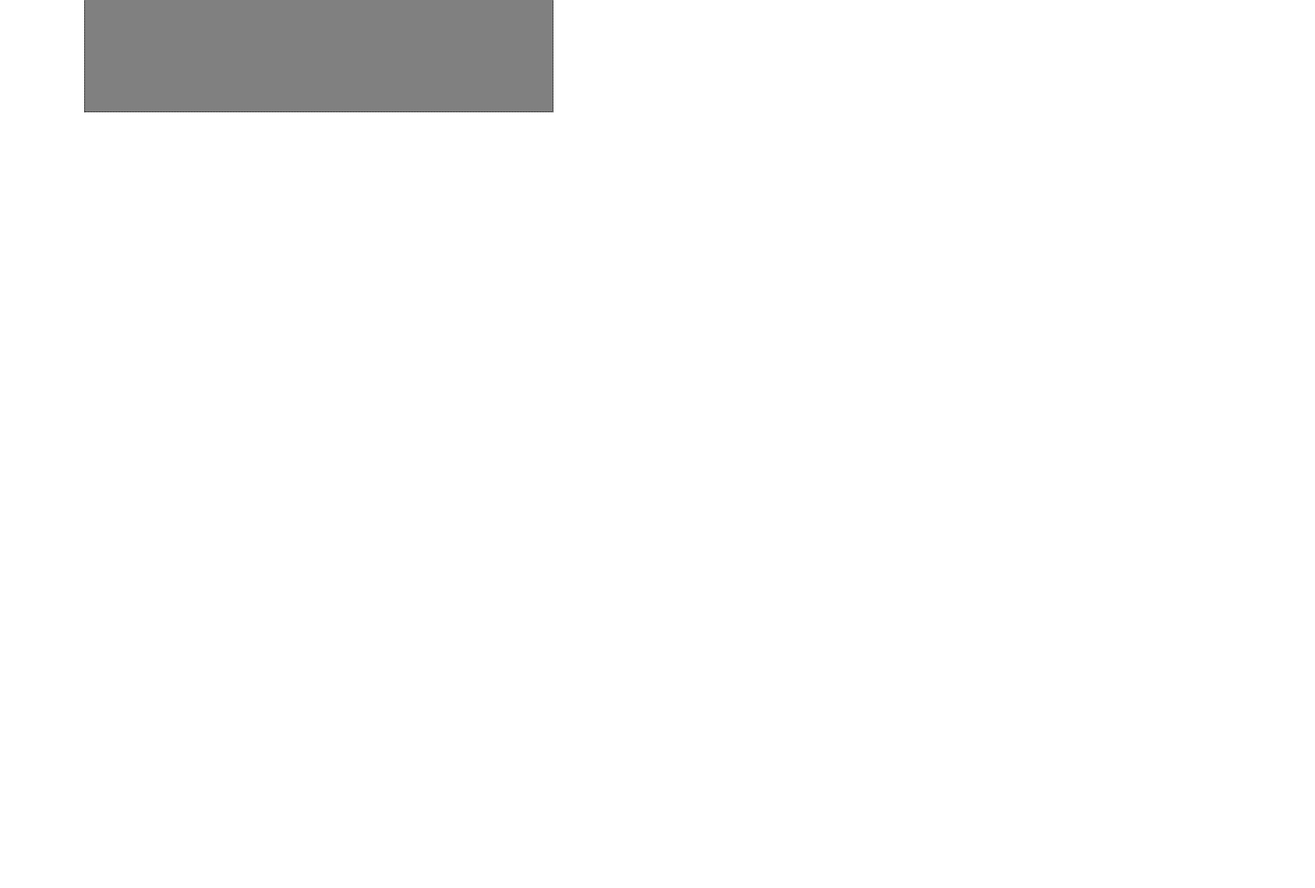
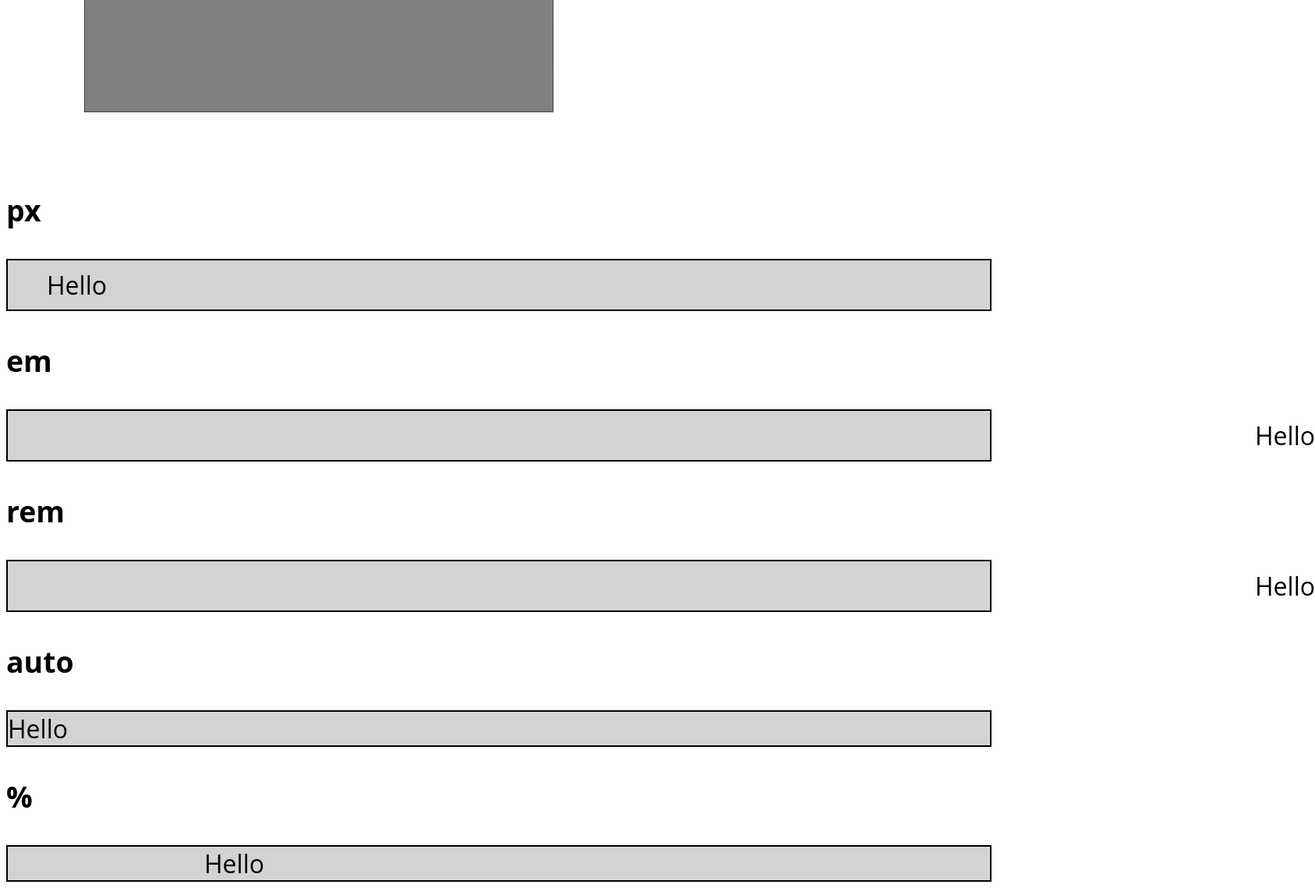
Before and after one commit to wangfeishine/web-learning, a plain HTML site: page html-css.html in a window 1280 px wide. Shown: the part 631-1770 px from the top of the page at 78% size, 1687 px wide, since content can reach past the window. Before the commit the page ends 875 px from the top, so only its background shows below. Drawn offline with Linux system fonts and the light colour scheme.

Commit message:
css unit change

```diff
--- a/html-css.html
+++ b/html-css.html
@@ -11,5 +11,37 @@
                 Hello
             </div>
         </div>
+
+        <h3>px</h3>
+        <div class="css-demo-unit">
+            <div id="css-demo-unit-px">
+                Hello
+            </div>
+        </div>
+        <h3>em</h3>
+        <div class="css-demo-unit">
+            <div id="css-demo-unit-em">
+                Hello
+            </div>
+        </div>
+        <h3>rem</h3>
+        <div class="css-demo-unit">
+            <div id="css-demo-unit-rem">
+                Hello
+            </div>
+        </div>
+        <h3>auto</h3>
+        <div class="css-demo-unit">
+            <div id="css-demo-unit-auto">
+                Hello
+            </div>
+        </div>
+        <h3>%</h3>
+        <div class="css-demo-unit">
+            <div id="css-demo-unit-percent">
+                Hello
+            </div>
+        </div>
+
     </body>
 </html>
--- a/style.css
+++ b/style.css
@@ -42,3 +42,33 @@ li {
     margin: 50px auto;
     text-align: center;
 }
+
+#css-demo-unit-em {
+    margin： 10px 50em;
+}
+
+.css-demo-unit {
+    background: lightgray;
+    border: 2px solid black;
+    font-size: 32px;
+}
+
+#css-demo-unit-px{
+    margin: 10px 50px;
+}
+
+#css-demo-unit-em{
+    margin: 10px 50em;
+}
+
+#css-demo-unit-rem {
+    margin: 10px 50rem;
+}
+
+#css-demo-unit-auto {
+    margin: auto;
+}
+
+#css-demo-unit-percent {
+    margin: 0 20%;
+}
```
